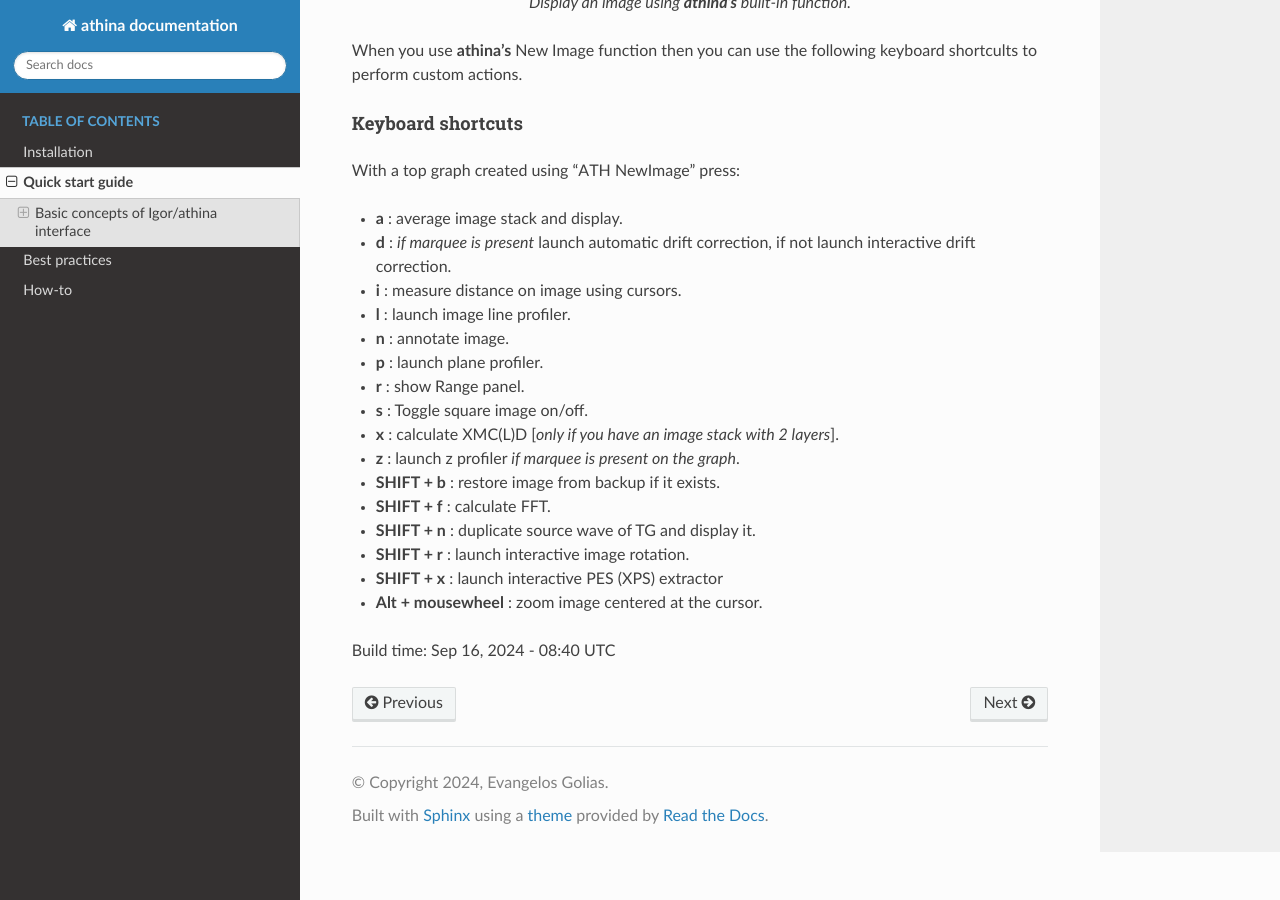
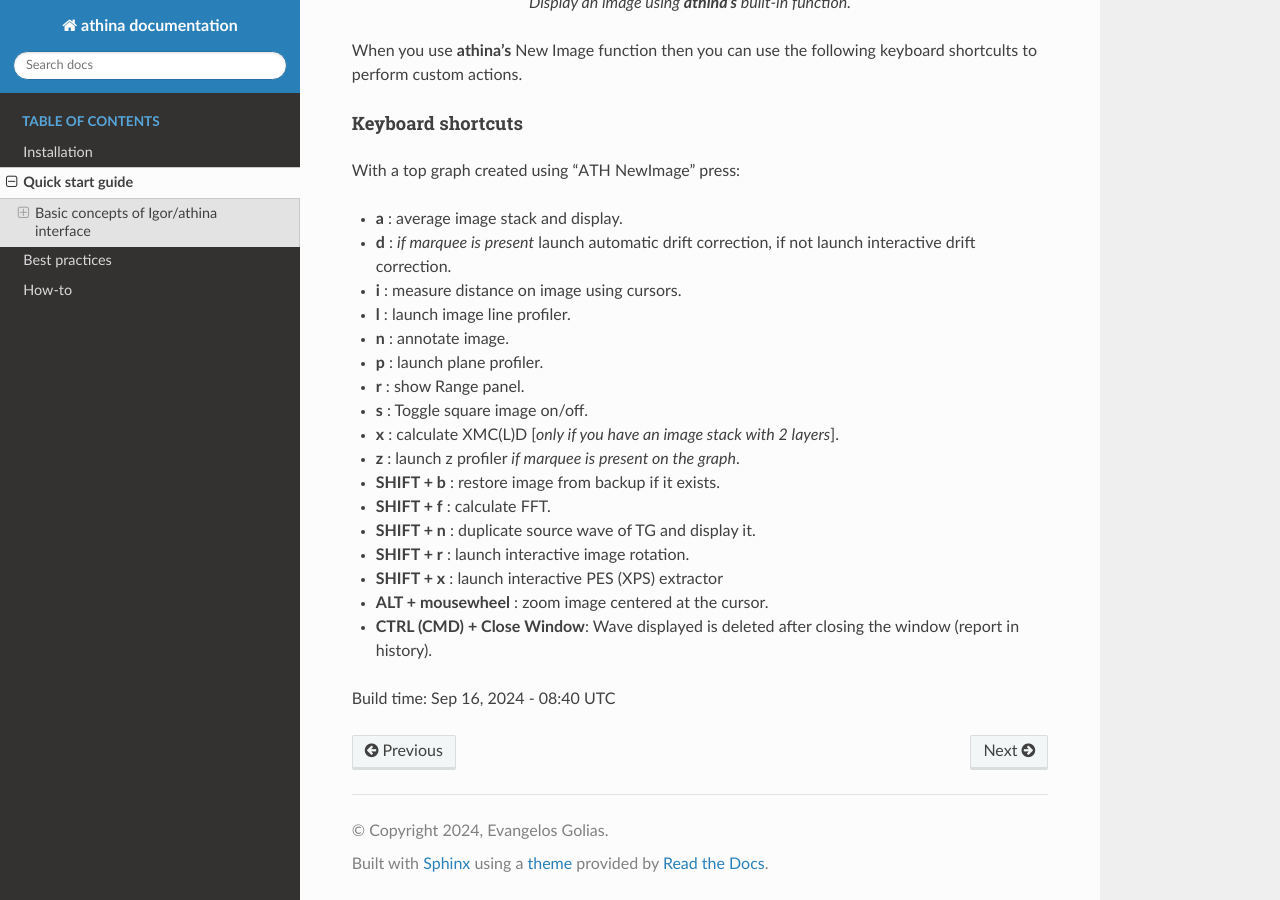
Before and after one commit to evangelosgolias/athina, a Sphinx documentation site: the page built from doc/source/files/quickstart.md, in a window 1280 px wide and 900 px high, scrolled down 4048 px. Built offline with Sphinx 7.4.7 and the Read the Docs theme 2.0.0, drawn with Linux system fonts in a browser that asks for light colours.

Commit message:
Press CTRL + close window now kills that associated wave

```diff
--- a/doc/source/files/quickstart.md
+++ b/doc/source/files/quickstart.md
@@ -139,6 +139,7 @@
 - **SHIFT + n** : duplicate source wave of TG and display it.
 - **SHIFT + r** : launch interactive image rotation.
 - **SHIFT + x** : launch interactive PES (XPS) extractor
-- **Alt + mousewheel** : zoom image centered at the cursor.
+- **ALT + mousewheel** : zoom image centered at the cursor.
+- **CTRL (CMD) + Close Window**: Wave displayed is deleted after closing the window (report in history).
 
 Build time: {sub-ref}`today`
```
Also changed, not shown: 1 other file.
